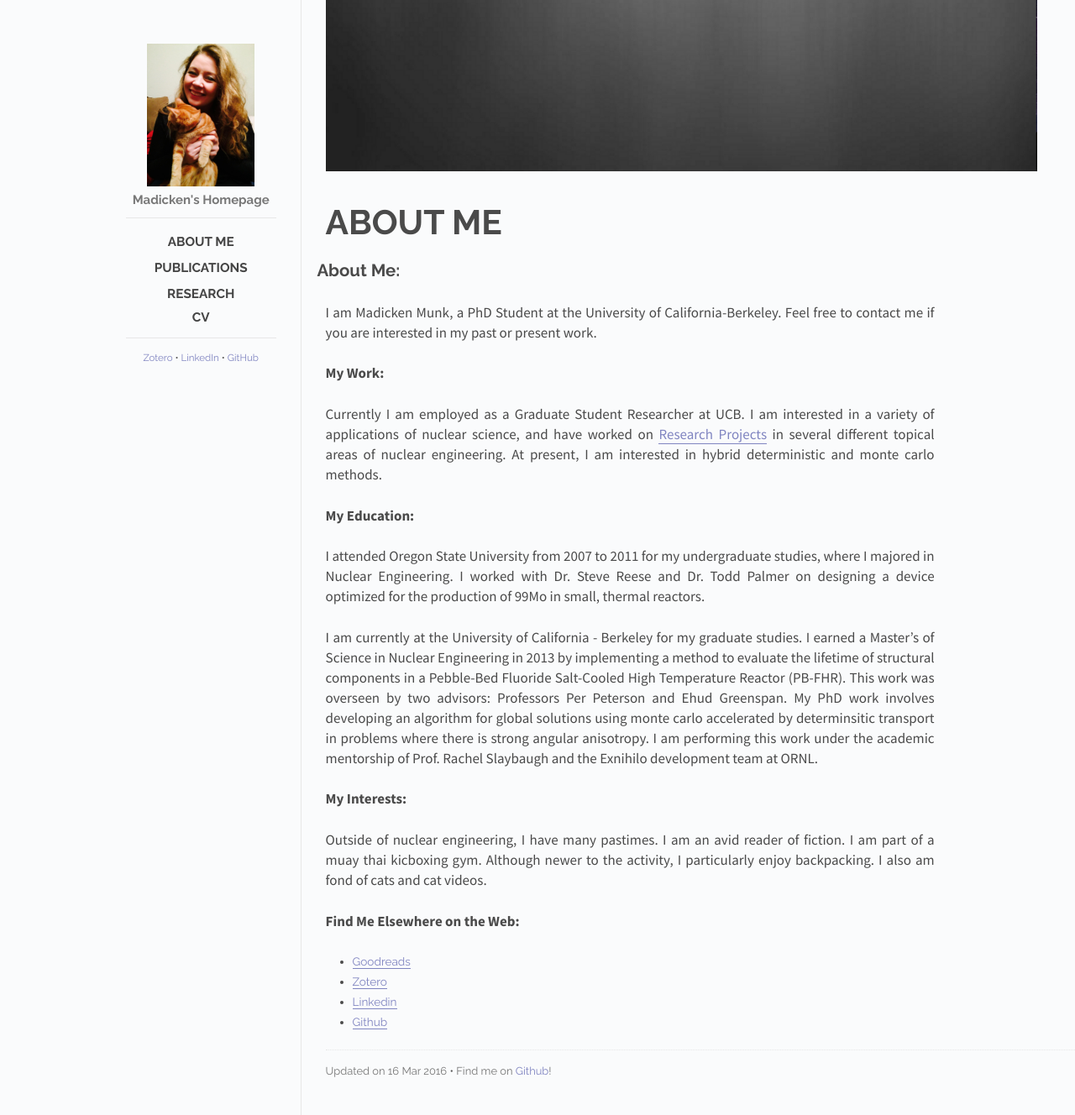
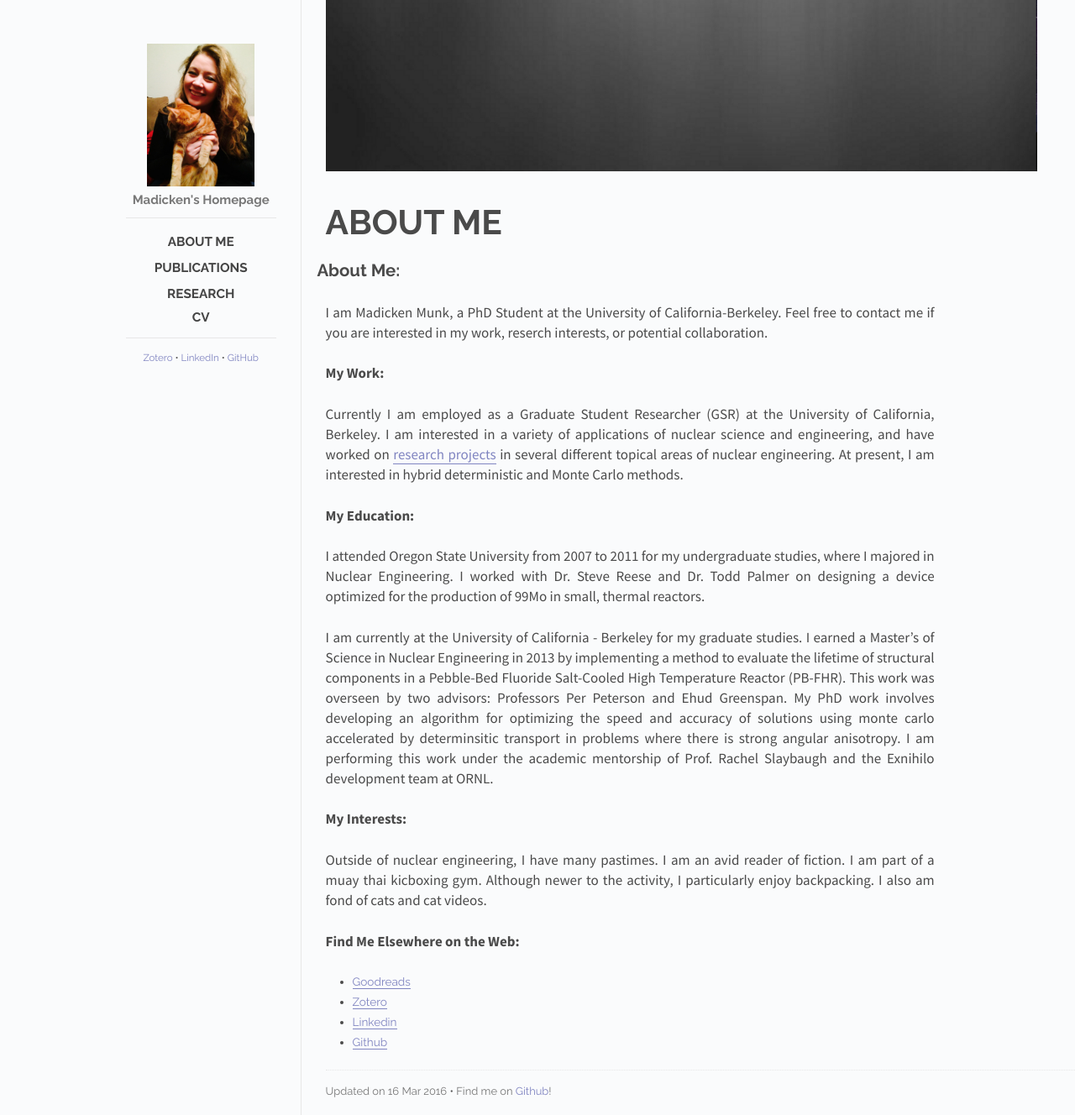
Before and after one commit to munkm/munkm.github.io, a Jekyll site: the page built from _posts/2014-10-29-aboutme.md, in a window 1280 px wide. Shown: the whole page at 84% size. Built offline with Jekyll 4.4.1, drawn with Linux system fonts in a browser that asks for light colours; Markdown is read by kramdown in place of the engine named in the settings.

Commit message:
fixing link, spell checking aboutme

```diff
--- a/_posts/2014-10-29-aboutme.md
+++ b/_posts/2014-10-29-aboutme.md
@@ -8,17 +8,17 @@ categories: posts
 
 ## About Me:
 
-I am Madicken Munk, a PhD Student at the University of California-Berkeley. Feel free to contact me if you are interested in my past or present work.
+I am Madicken Munk, a PhD Student at the University of California-Berkeley. Feel free to contact me if you are interested in my work, reserch interests, or potential collaboration.
 
 **My Work:**
 
-Currently I am employed as a Graduate Student Researcher at UCB. I am interested in a variety of applications of nuclear science, and have worked on [Research Projects](/posts/2014/10/18/projects.html) in several different topical areas of nuclear engineering. At present, I am interested in hybrid deterministic and monte carlo methods.
+Currently I am employed as a Graduate Student Researcher (GSR) at the University of California, Berkeley. I am interested in a variety of applications of nuclear science and engineering, and have worked on [research projects](/posts/2016/03/16/projects.html) in several different topical areas of nuclear engineering. At present, I am interested in hybrid deterministic and Monte Carlo methods.
 
 **My Education:**
 
 I attended Oregon State University from 2007 to 2011 for my undergraduate studies, where I majored in Nuclear Engineering. I worked with Dr. Steve Reese and Dr. Todd Palmer on designing a device optimized for the production of 99Mo in small, thermal reactors.
 
-I am currently at the University of California - Berkeley for my graduate studies. I earned a Master's of Science in Nuclear Engineering in 2013 by implementing a method to evaluate the lifetime of structural components in a Pebble-Bed Fluoride Salt-Cooled High Temperature Reactor (PB-FHR). This work was overseen by two advisors: Professors Per Peterson and Ehud Greenspan. My PhD work involves developing an algorithm for global solutions using monte carlo accelerated by determinsitic transport in problems where there is strong angular anisotropy. I am performing this work under the academic mentorship of Prof. Rachel Slaybaugh and the Exnihilo development team at ORNL.
+I am currently at the University of California - Berkeley for my graduate studies. I earned a Master's of Science in Nuclear Engineering in 2013 by implementing a method to evaluate the lifetime of structural components in a Pebble-Bed Fluoride Salt-Cooled High Temperature Reactor (PB-FHR). This work was overseen by two advisors: Professors Per Peterson and Ehud Greenspan. My PhD work involves developing an algorithm for optimizing the speed and accuracy of  solutions using monte carlo accelerated by determinsitic transport in problems where there is strong angular anisotropy. I am performing this work under the academic mentorship of Prof. Rachel Slaybaugh and the Exnihilo development team at ORNL.
 
 **My Interests:**
 
```
